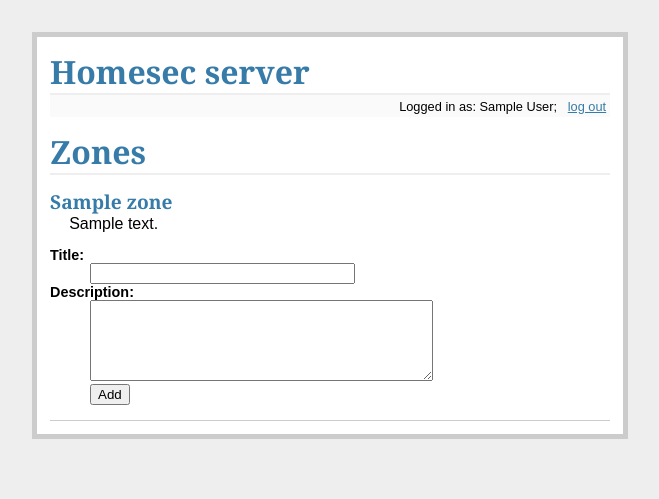
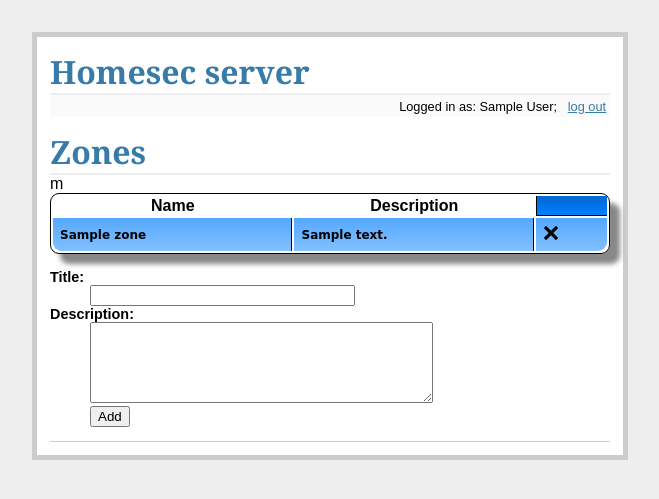
Before and after one commit to shalomcrown/homesec-server-fl, a Flask app: page / in a window 1280 px wide. Shown: the top 499 px of the page, without its empty margins (310-969 px from the left). Run offline with Flask 2, Linux system fonts and the light colour scheme; the visitor is signed in with stand-in values (Sample User, id 1); tables that the repository leaves empty hold one stand-in row (values such as "Sample post"); parts of the project's set-up code (start-up, migrations or seed data) failed here and were passed over.

Commit message:
Tidy up, start RESTful

```diff
--- a/main.py
+++ b/main.py
@@ -1,7 +1,9 @@
 #!/usr/bin/python
 # -*- coding: utf-8 -*-
 
-from flask import Flask, session, redirect, url_for, escape, request, render_template,  g, flash
+from flask import Flask, session, redirect, url_for, jsonify, Response
+from flask import escape, request, render_template, g, flash, abort
+from flask.views import MethodView
 import os
 import logging
 import  logging.handlers
@@ -12,6 +14,7 @@ from db_schema import *
 app = Flask(__name__)
 app.secret_key = os.urandom(24)
 logger = logging.getLogger(__name__)
+
 
 #============================
 @app.before_request
@@ -26,18 +29,30 @@ def teardown_request(exception):
     if db is not None:
         db.close()
 
+
 #============================
 @app.route('/')
 def show_zones():
+    if not 'user_id' in session:
+        return redirect(url_for('login'))
     zones = g.db.query(Zone).filter(Zone.user_id == session['user_id']).all()
     return render_template('show_zones.html', entries=zones)
 
+
 #============================
-@app.route('/add_entry', methods=['POST'])
-def add_entry():
+@app.route('/add_zone', methods=['POST'])
+def add_zone():
     zone = Zone(name=request.form['title'], description=request.form['text'])
     zone.user_id = session['user_id']
     g.db.add(zone)
+    g.db.commit()
+    return redirect(url_for('show_zones'))
+
+
+#============================
+@app.route('/delete_zone', methods=['POST'])
+def delete_zone():
+    g.db.query(Zone).filter(Zone.id == request.form['entry_id']).delete()
     g.db.commit()
     return redirect(url_for('show_zones'))
 
@@ -47,7 +62,9 @@ def add_entry():
 def login():
     error = None
     if request.method == 'POST':
-        user = g.db.query(User).filter(User.name.like(request.form['username'])).one()
+        user = g.db.query(User) \
+            .filter(User.name.like(request.form['username'])) \
+            .one()
         if user:
             password = passwordFromString(request.form['password'])
             if password.upper() == user.password.upper():
@@ -62,6 +79,7 @@ def login():
         return 'Logged in as %s' % escape(session['username'])
     return render_template('login.html', error=error)
 
+
 #============================
 @app.route('/logout')
 def logout():
@@ -69,6 +87,47 @@ def logout():
     if 'username' in session:
         del session['username']
     return redirect(url_for('login'))
+
+
+#============================
+def user_required(f):
+    """Checks whether user is logged in or raises error 401."""
+    def decorator(*args, **kwargs):
+        if 'user_id' in session:
+            return f(*args, **kwargs)
+        else:
+            if request.authorization:
+                auth = request.authorization
+                user = g.db.query(User) \
+                    .filter(User.name.like(request.form['username'])) \
+                    .one()
+                if user:
+                    password = passwordFromString(auth.password)
+                    if password.upper() == user.password.upper():
+                        session['username'] = user.name
+                        session['logged_in'] = True
+                        session['user_id'] = user.id
+                        return f(*args, **kwargs)
+        return Response(
+            'Could not verify your access level for that URL.\n'
+            'You have to login with proper credentials', 401,
+            {'WWW-Authenticate': 'Basic realm="Homesec server"'})
+    return decorator
+
+
+#============================
+class ZoneApi (MethodView):
+
+    decorators = [user_required]
+
+    def __init__(self):
+        super(ZoneApi, self).__init__()
+
+    def get(self):
+        zones = g.db.query(Zone)\
+            .filter(Zone.user_id == session['user_id'])\
+            .all()
+        return jsonify(zones)
 
 #============================
 if __name__ == "__main__":
@@ -79,4 +138,8 @@ if __name__ == "__main__":
     #sh.setFormatter(ColoredFormatter())
     logger.addHandler(sh)
     schema_create()
+
+    app.add_url_rule('/api/zones/', endpoint='/api/zones/',
+        view_func=ZoneApi.as_view('/api/zones'),
+        methods=['GET', 'POST', 'PUT', 'DELETE'])
     app.run(host="0.0.0.0", debug=True)
--- a/static/style.css
+++ b/static/style.css
@@ -16,3 +16,5 @@ margin-bottom: 1em; background: #fafafa; }
 .flash          { background: #cee5F5; padding: 0.5em;
 border: 1px solid #aacbe2; }
 .error          { background: #f0d6d6; padding: 0.5em; }
+.centered { vertical-align:middle; text-align:center; }
+.centered img { display:block; margin:0 auto; }
--- /dev/null
+++ b/static/table.css
@@ -0,0 +1,83 @@
+.nice_table {
+	margin:0px;padding:0px;
+	width:100%;
+	box-shadow: 10px 10px 5px #888888;
+	border:1px solid #000000;
+	-moz-border-radius-bottomleft:9px;
+	-webkit-border-bottom-left-radius:9px;
+	border-bottom-left-radius:9px;
+	-moz-border-radius-bottomright:9px;
+	-webkit-border-bottom-right-radius:9px;
+	border-bottom-right-radius:9px;
+	-moz-border-radius-topright:9px;
+	-webkit-border-top-right-radius:9px;
+	border-top-right-radius:9px;
+	-moz-border-radius-topleft:9px;
+	-webkit-border-top-left-radius:9px;
+	border-top-left-radius:9px;
+}.nice_table table{
+	width:100%;
+	height:100%;
+	margin:0px;padding:0px;
+}.nice_table tr:last-child td:last-child {
+	-moz-border-radius-bottomright:9px;
+	-webkit-border-bottom-right-radius:9px;
+	border-bottom-right-radius:9px;
+}.nice_table table tr:first-child td:first-child {
+	-moz-border-radius-topleft:9px;
+	-webkit-border-top-left-radius:9px;
+	border-top-left-radius:9px;
+}.nice_table table tr:first-child td:last-child {
+	-moz-border-radius-topright:9px;
+	-webkit-border-top-right-radius:9px;
+	border-top-right-radius:9px;
+}.nice_table tr:last-child td:first-child{
+	-moz-border-radius-bottomleft:9px;
+	-webkit-border-bottom-left-radius:9px;
+	border-bottom-left-radius:9px;
+}.nice_table tr:hover td{
+	background-color:#82c0ff;
+	background:-o-linear-gradient(bottom, #82c0ff 5%, #56aaff 100%);	background:-webkit-gradient(linear, left top, left bottom, color-stop(0.05, #82c0ff), color-stop(1, #56aaff) );
+	background:-moz-linear-gradient( center top, #82c0ff 5%, #56aaff 100% );
+	filter:progid:DXImageTransform.Microsoft.gradient(startColorstr="#82c0ff", endColorstr="#56aaff");	background: -o-linear-gradient(top,#82c0ff,56aaff);
+}.nice_table tr:first-child td{
+	background:-o-linear-gradient(bottom, #0069d3 5%, #007fff 100%);	background:-webkit-gradient( linear, left top, left bottom, color-stop(0.05, #0069d3), color-stop(1, #007fff) );
+	background:-moz-linear-gradient( center top, #0069d3 5%, #007fff 100% );
+	filter:progid:DXImageTransform.Microsoft.gradient(startColorstr="#0069d3", endColorstr="#007fff");	background: -o-linear-gradient(top,#0069d3,007fff);
+	background-color:#0069d3;
+	border:0px solid #000000;
+	text-align:center;
+	border-width:0px 0px 1px 1px;
+	font-size:18px;
+	font-family:Comic Sans MS;
+	font-weight:bold;
+	color:#ffffff;
+}.CSSTableGenerator tr:first-child:hover td{
+	background:-o-linear-gradient(bottom, #0069d3 5%, #007fff 100%);	background:-webkit-gradient( linear, left top, left bottom, color-stop(0.05, #0069d3), color-stop(1, #007fff) );
+	background:-moz-linear-gradient( center top, #0069d3 5%, #007fff 100% );
+	filter:progid:DXImageTransform.Microsoft.gradient(startColorstr="#0069d3", endColorstr="#007fff");	background: -o-linear-gradient(top,#0069d3,007fff);
+	background-color:#0069d3;
+}.nice_table tr:first-child td:first-child{
+	border-width:0px 0px 1px 0px;
+}.nice_table tr:first-child td:last-child{
+	border-width:0px 0px 1px 1px;
+}.nice_table td{
+	background:-o-linear-gradient(bottom, #56aaff 5%, #82c0ff 100%);	background:-webkit-gradient( linear, left top, left bottom, color-stop(0.05, #56aaff), color-stop(1, #82c0ff) );
+	background:-moz-linear-gradient( center top, #56aaff 5%, #82c0ff 100% );
+	filter:progid:DXImageTransform.Microsoft.gradient(startColorstr="#56aaff", endColorstr="#82c0ff");	background: -o-linear-gradient(top,#56aaff,82c0ff);
+	background-color:#56aaff;
+	border:1px solid #000000;
+	border-width:0px 1px 1px 0px;
+	text-align:left;
+	padding:7px;
+	font-size:12px;
+	font-family:Comic Sans MS;
+	font-weight:bold;
+	color:#000000;
+}.nice_table tr:last-child td{
+	border-width:0px 1px 0px 0px;
+}.nice_table tr td:last-child{
+	border-width:0px 0px 1px 0px;
+}.nice_table tr:last-child td:last-child{
+	border-width:0px 0px 0px 0px;
+}
--- a/templates/layout.html
+++ b/templates/layout.html
@@ -1,10 +1,11 @@
 <!doctype html>
 <title>Flaskr</title>
 <link rel=stylesheet type=text/css href="{{ url_for('static', filename='style.css') }}">
+<link rel=stylesheet type=text/css href="{{ url_for('static', filename='table.css') }}">
 <div class=page>
   <h1>Homesec server</h1>
   <div class=metanav>
-  {% if not session.logged_in %}
+  {% if not session.logged_in or not 'user_id' in session %}
     <a href="{{ url_for('login') }}">log in</a>
   {% else %}
   Logged in as: {{session.username }}; &nbsp;
--- a/templates/show_zones.html
+++ b/templates/show_zones.html
@@ -2,15 +2,26 @@
 {% block body %}
 <h1>Zones</h1>
   <ul class=entries>
-  {% for entry in entries %}
-    <li><h2>{{ entry.name }}</h2>{{ entry.description|safe }}
+  {% if entries %}
+      <table class="nice_table"><tr><th>Name</th><th>Description</th>
+      <td></td></tr>
+      {% for entry in entries %}
+        <tr><td>{{ entry.name }}</td><td>{{ entry.description|safe }}</td>
+        <td class=centered>
+            <form action="{{ url_for('delete_zone') }}" method=post>
+            <input type=hidden name=entry_id value={{ entry.id }} />
+            <input type=image src="{{ url_for('static', filename='1449354740_cross-24.png') }}" height=16 width=16 alt=submit />
+            </form>
+        </td></tr>m
+      {% endfor %}
+      </table>
   {% else %}
     <li><em>No zones defined</em>
-  {% endfor %}
+  {% endif %}
   </ul>
 
   {% if session.logged_in %}
-    <form action="{{ url_for('add_entry') }}" method=post class=add-entry>
+    <form action="{{ url_for('add_zone') }}" method=post class=add-entry>
       <dl>
         <dt>Title:
         <dd><input type=text size=30 name=title>
```
Also changed, not shown: db_schema.py (+24 -21 lines), static/1449354740_cross-24.png (added), static/1449354810_new-24.png (added).
